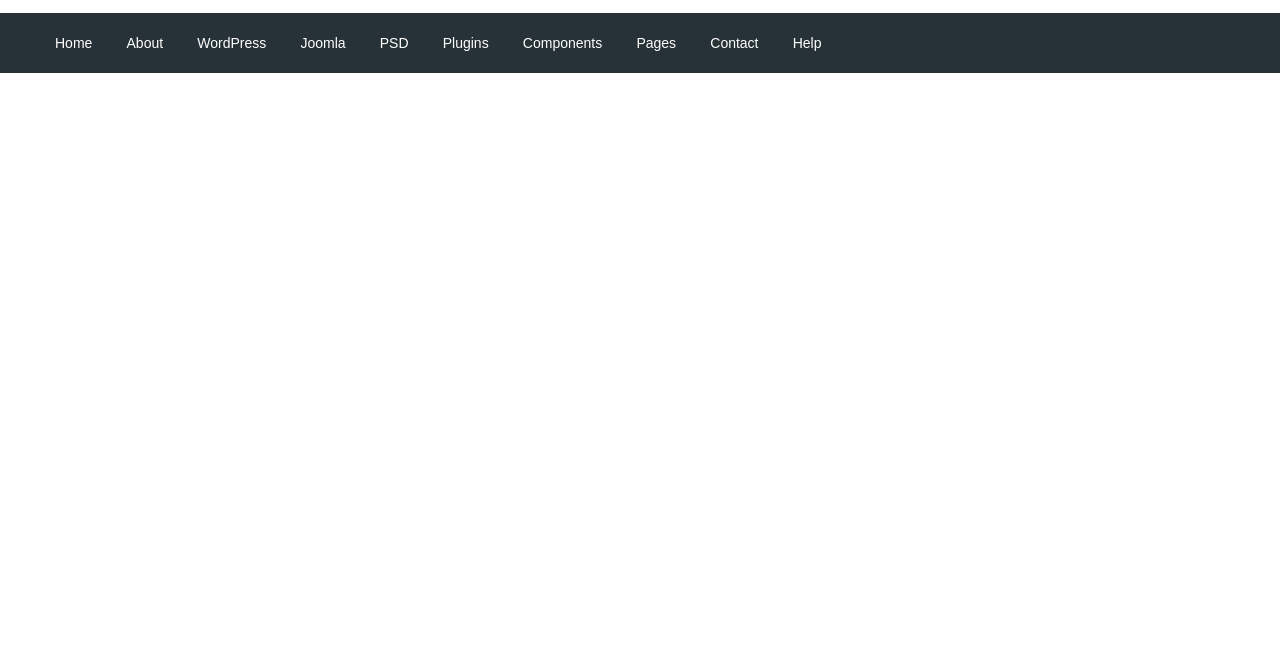
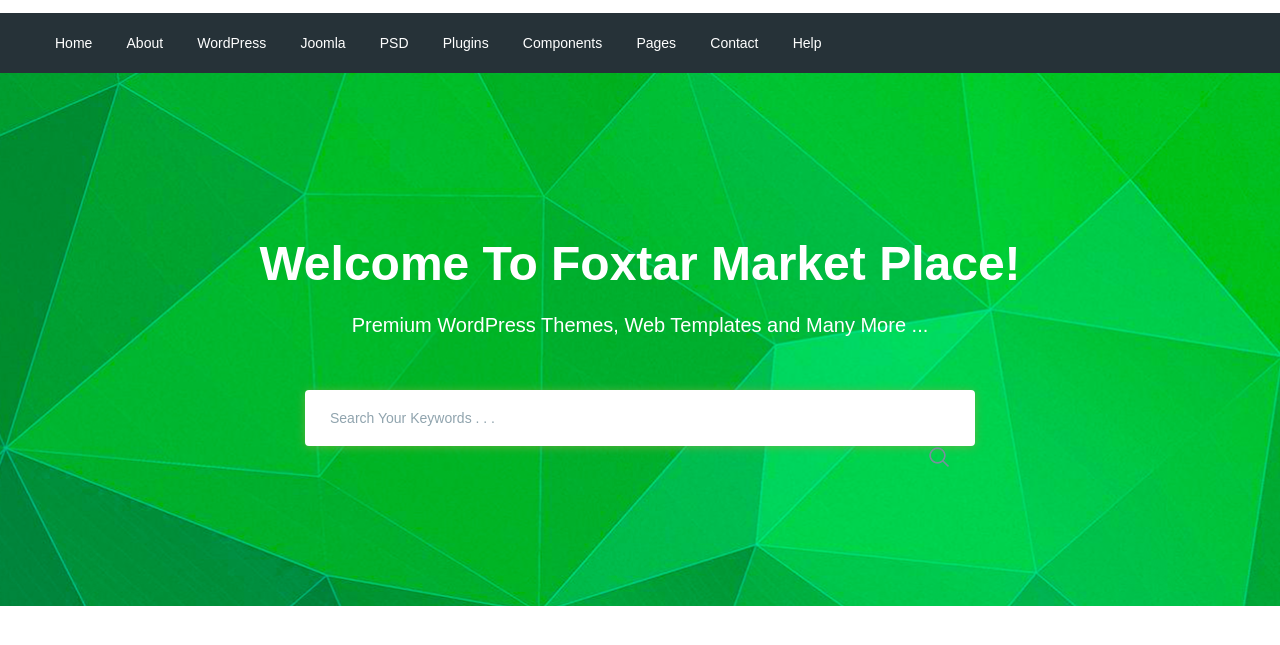
Before and after one commit to Rinatxxx07/moderno, a website: page App/index.html in a window 1280 px wide. Shown: the part 77-722 px from the top of the page. Drawn offline with nearby package versions, Linux system fonts and the light colour scheme; files that its build step writes are made by us from their sources.

Commit message:
added search section

```diff
--- a/App/index.html
+++ b/App/index.html
@@ -99,6 +99,27 @@
 
     </header>
 
+    <section class="search" style="background-image: url(images/search-bg.jpg);">
+        <div class="container">
+            <div class="search__inner">
+                <div class="search__inner-title">
+                    Welcome To Foxtar Market Place!
+                </div>
+                <div class="search__inner-text">
+                    Premium WordPress Themes, Web Templates and Many More ...
+                </div>
+                <div class="search__inner-form">
+                    <form>
+                        <input type="text" placeholder="Search Your Keywords . . ." required>
+                        <button type="submit">
+                            <img src="images/icons/search.png" alt="">
+                        </button>
+                    </form>
+                </div>
+            </div>
+        </div>
+    </section>
+
 
 
 
--- a/App/scss/style.scss
+++ b/App/scss/style.scss
@@ -53,3 +53,56 @@
     font-size: 14px;
   }
 }
+
+.search {
+  background-repeat: no-repeat;
+  background-size: cover;
+  background-position: center;
+  min-height: 533px;
+}
+.search__inner {
+  padding: 155px 0px 100px;
+  color: #ffffff;
+  text-align: center;
+  &-title {
+    margin-bottom: 10px;
+    font-size: 48px;
+    font-weight: 700;
+    line-height: 72px;
+  }
+  &-text {
+    margin-bottom: 50px;
+    font-size: 20px;
+    font-weight: 500;
+    line-height: 30px;
+  }
+  &-form {
+    max-width: 670px;
+    margin: 0 auto;
+    position: relative;
+    input {
+      display: block;
+      width: 100%;
+      box-shadow: 0px 1px 10px 0px rgba(124, 178, 64, 0.75);
+      border-radius: 4px;
+      height: 56px;
+      border: none;
+      font-size: 14px;
+      font-weight: 500;
+      outline-color: green;
+      padding-left: 25px;
+      padding-right: 60px;
+      &::placeholder {
+        color: #90a4ae;
+        font-weight: 500;
+      }
+    }
+    button {
+      position: absolute;
+      border: none;
+      background-color: transparent;
+      right: 20px;
+      top: 16x;
+    }
+  }
+}
```
Also changed, not shown: App/images/icons/search.png (added), App/images/icons/search.svg (added), App/images/search-bg.jpg (added).
